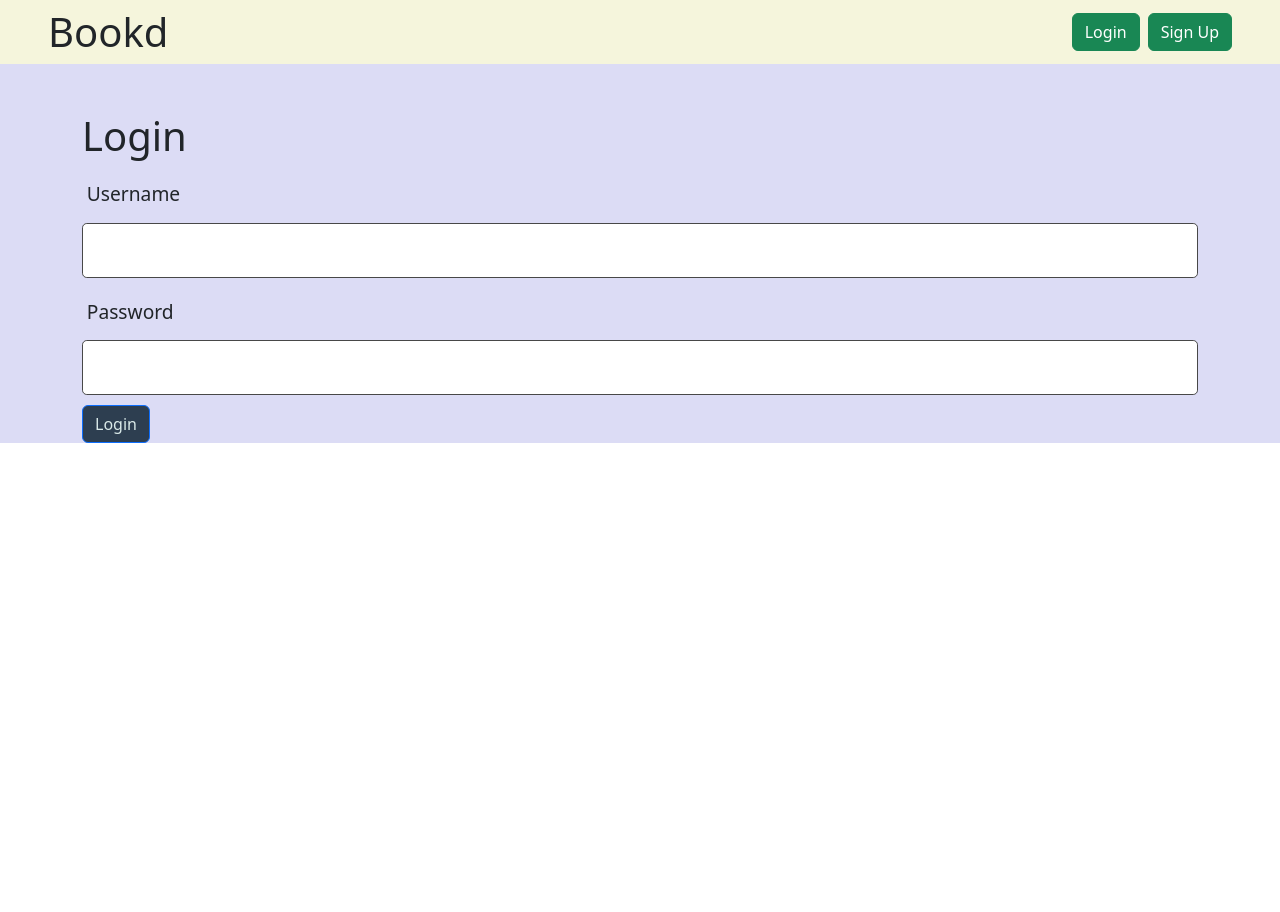
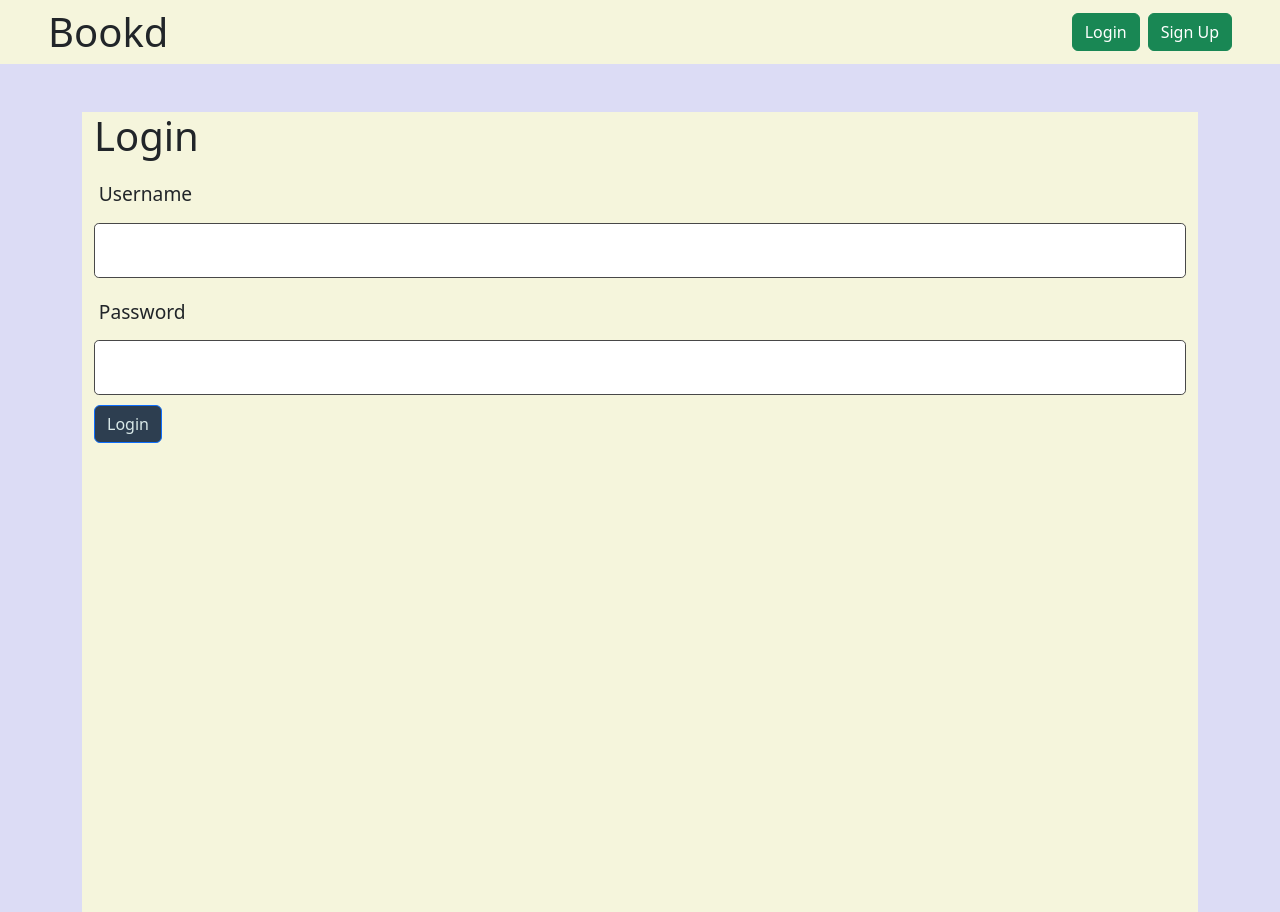
Before and after one commit to ryannarnoldd/Bookd, a React (Vite) app in the folder client/: page /login in a window 1280 px wide. Before the commit the page ends 800 px from the top, so only its background shows below. Built offline with nearby package versions, Linux system fonts and the light colour scheme.

Commit message:
last minute fixes to css

```diff
--- a/client/src/components/Post.tsx
+++ b/client/src/components/Post.tsx
@@ -29,7 +29,8 @@ const Post = ({ id, postUser, title, author, rating, review, onDelete }: PostPro
     };
 
     return (
-        <div className="col-md-6 mb-4">
+        // <div className="container-fluid min-vh-100" style={{ backgroundColor: '#F5F5DC' }}>
+        <div className="col-md-6 mb-4 container-fluid min-vh-100">
             <div className="card shadow-sm">
                 <div className="card-body" style={{ backgroundColor: '#F5F5DC' }}>
                     <h5 className="card-title text-primary">
@@ -56,6 +57,8 @@ const Post = ({ id, postUser, title, author, rating, review, onDelete }: PostPro
                 </div>
             </div>
         </div>
+        // </div>
+
     );
 };
 
--- a/client/src/components/PostForm.tsx
+++ b/client/src/components/PostForm.tsx
@@ -1,11 +1,11 @@
 import { useState } from 'react';
-import {createPost, getPostByID, updatePost} from '../api/PostsAPI'; // Ensure `updatePost` is defined in your API
+import { createPost, getPostByID, updatePost } from '../api/PostsAPI'; // Ensure `updatePost` is defined in your API
 import { useNavigate, useParams } from 'react-router-dom';
 import { useEffect } from 'react';
 import 'bootstrap/dist/css/bootstrap.min.css';
 import auth from '../utils/auth';
 
-function PostForm({ mode,}: { mode: 'create' | 'update';}) {
+function PostForm({ mode, }: { mode: 'create' | 'update'; }) {
     const [title, setTitle] = useState('');
     const [author, setAuthor] = useState('');
     const [rating, setRating] = useState(0);
@@ -56,6 +56,7 @@ function PostForm({ mode,}: { mode: 'create' | 'update';}) {
     };
 
     return (
+        <div className="container-fluid min-vh-100">
             <div className="container">
                 <h1 className="text-center">{mode === 'create' ? 'Create a New Post' : 'Update Post'}</h1>
                 <form onSubmit={handleFormSubmit} className="border">
@@ -117,6 +118,7 @@ function PostForm({ mode,}: { mode: 'create' | 'update';}) {
                     </button>
                 </form>
             </div>
+        </div>
     );
 }
 
--- a/client/src/pages/Login.tsx
+++ b/client/src/pages/Login.tsx
@@ -30,7 +30,8 @@ const Login = () => {
   };
 
   return (
-    <div className="form-container">
+    <div className="container-fluid min-vh-100" style={{ backgroundColor: '#F5F5DC' }}>
+      <div className="form-container-fluid min-vh-100">
         <form className="form login-form" onSubmit={handleSubmit}>
           <h1>Login</h1>
           <div className="form-group">
@@ -62,6 +63,7 @@ const Login = () => {
           </div>
         </form>
       </div>
+    </div>
   );
 };
 
--- a/client/src/pages/SignUp.tsx
+++ b/client/src/pages/SignUp.tsx
@@ -35,6 +35,7 @@ const SignUp = () => {
   };
 
   return (
+    <div className="container-fluid min-vh-100">
       <div className="form-container">
         <form className="form signup-form" onSubmit={handleSubmit}>
           <h1>Sign Up</h1>
@@ -78,6 +79,7 @@ const SignUp = () => {
           </div>
         </form>
       </div>
+    </div>
   );
 };
 
```
Lines whose indentation alone changed are shown as unchanged.
